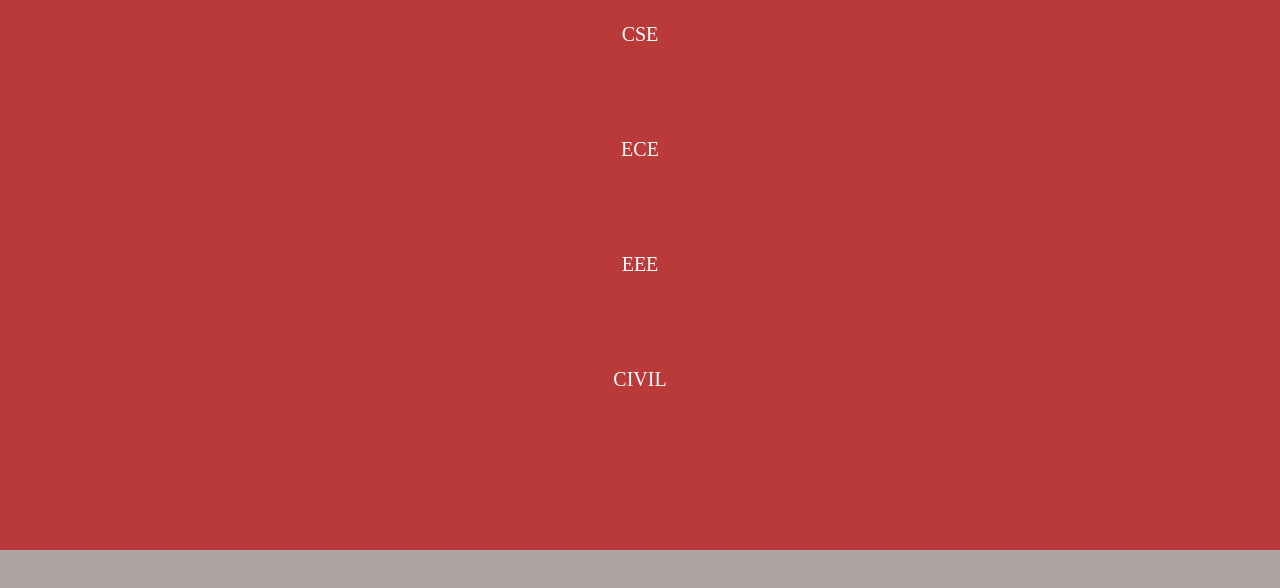
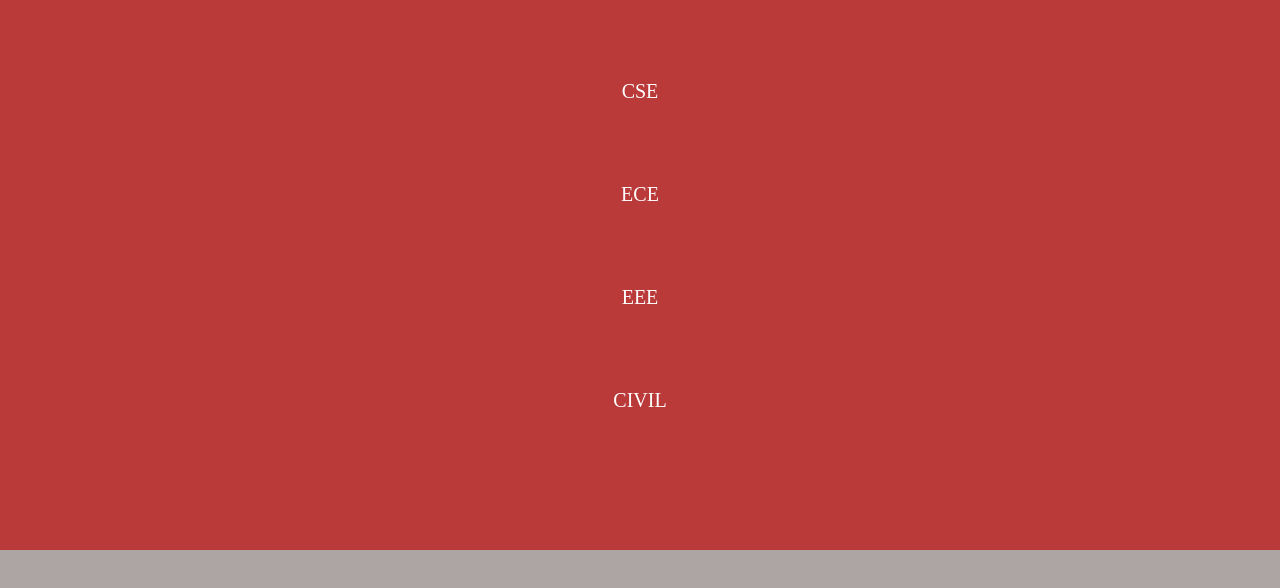
Before and after one commit to sakshiv3107/VAFSD302, a plain HTML site: page HTML/book_store/left_layout.html in a window 1280 px wide. Drawn offline with Linux system fonts and the light colour scheme.

Commit message:
changes done

```diff
--- a/HTML/book_store/left_layout.html
+++ b/HTML/book_store/left_layout.html
@@ -7,23 +7,11 @@
 </head>
 <link rel="stylesheet" href="style.css">
 <body style="text-align: center;">
-    <p class="branch">
-        <br>
-        CSE
-        <br><br><br><br>
-        <br>
-        ECE
-
-        <br><br><br><br>
-        <br>
-        EEE
-
-        <br><br><br><br>
-        <br>
-        CIVIL
-
-        <br><br><br><br>
-        <br>
-    </p>
+<ul type="none" class="branches">
+    <li class="branch_option">CSE</li>
+    <li class="branch_option">ECE</li>
+    <li class="branch_option">EEE</li>
+    <li class="branch_option">CIVIL</li>
+</ul>
 </body>
 </html>
--- a/HTML/book_store/style.css
+++ b/HTML/book_store/style.css
@@ -25,11 +25,12 @@ a{
     text-decoration: none;
 }
 
-.branch{
+.branches{
     background-color: rgb(186, 57, 57);
-    height: 550px;
+    height: 470px;
     font-size: 20px;
     color: white;
+    padding-top: 80px;
 }
 button{
     background: none;
@@ -40,6 +41,16 @@ button{
 .registration_page{
     padding: 10px;
 }
+.branch_option{
+    padding-bottom: 80px;
+}
+#cart_header{
+    font-size: 20px;
+
+}
+.form_headings{
+    padding: 20px;
+}
 /* .registration_button:hover{
     text-decoration: none;
     color:black
```
Also changed, not shown: HTML/book_store/catalogue.html (+6 -8 lines), HTML/book_store/index.html (+0 -1 lines), HTML/book_store/registration_page.html (+1 -1 lines).
